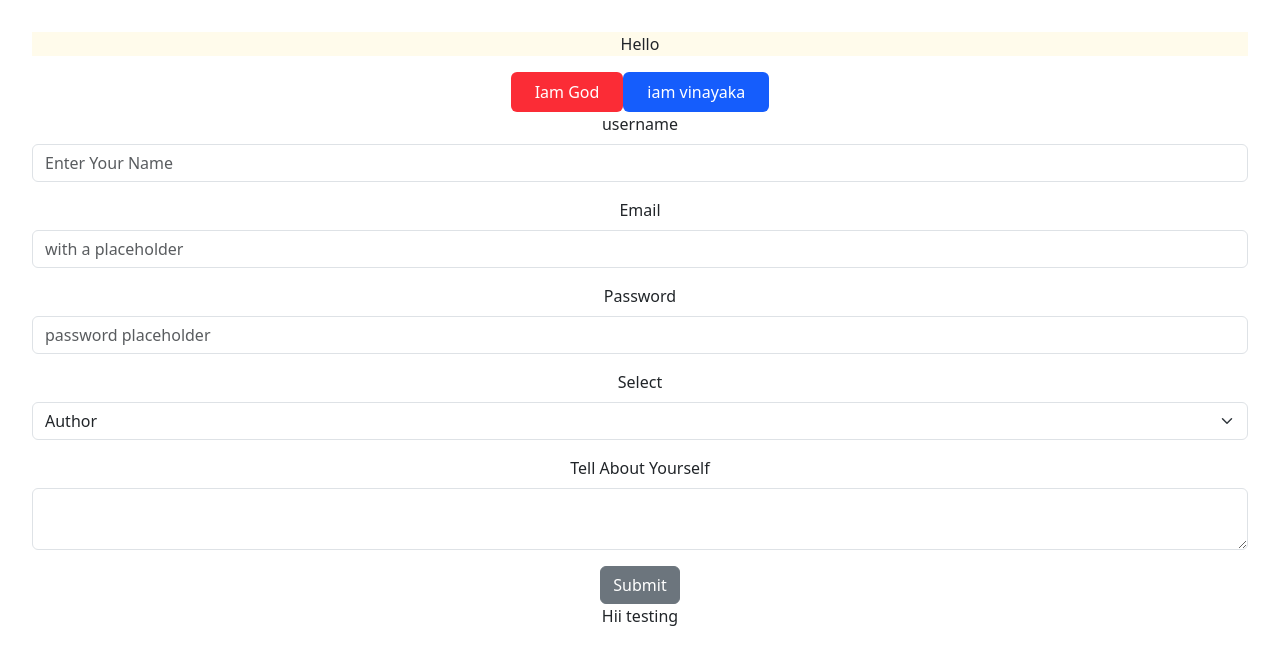
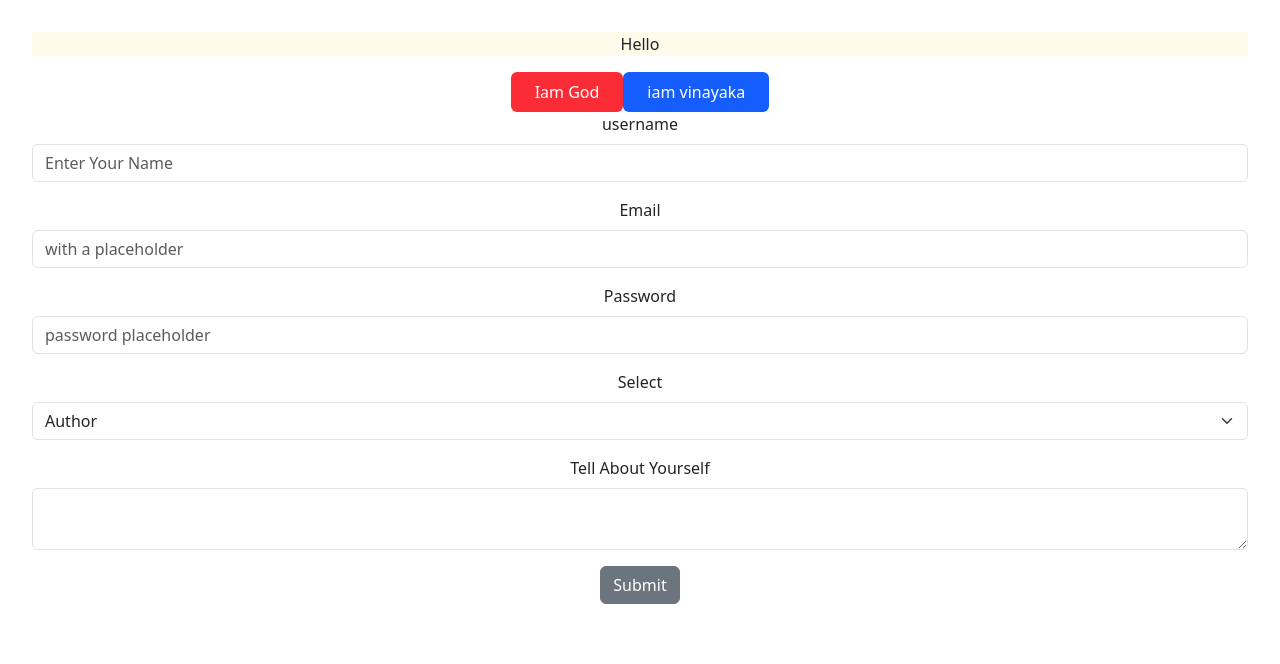
Before and after one commit to Navaneethmayya/Notes_Sharing_App, a React (Vite) app in the folder Notebook/: page / in a window 1280 px wide. Shown: the top 664 px of the page. Built offline with nearby package versions, Linux system fonts and the light colour scheme.

Commit message:
Update App.jsx
changes unchanged

```diff
--- a/Notebook/src/App.jsx
+++ b/Notebook/src/App.jsx
@@ -22,7 +22,7 @@ function App() {
        <Registerform/>
 
 
-        <p>Hii testing </p>
+
     </>
   );
 }
```
